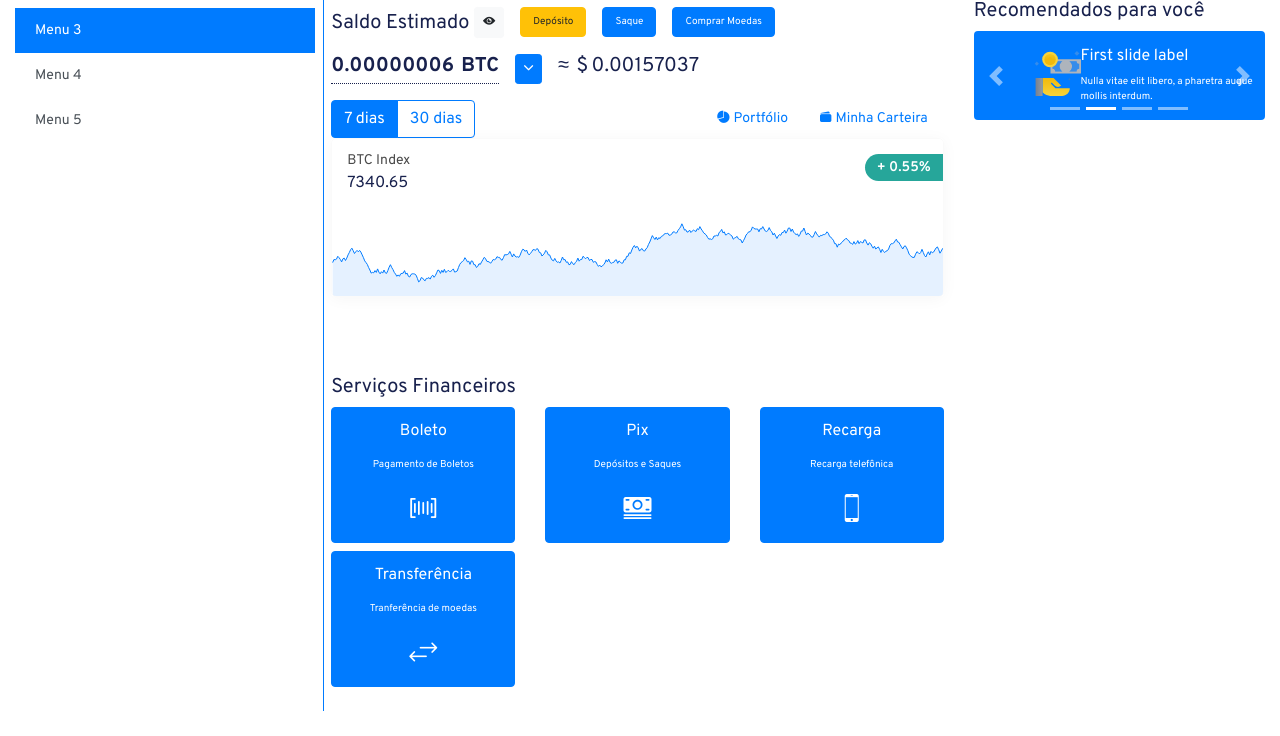
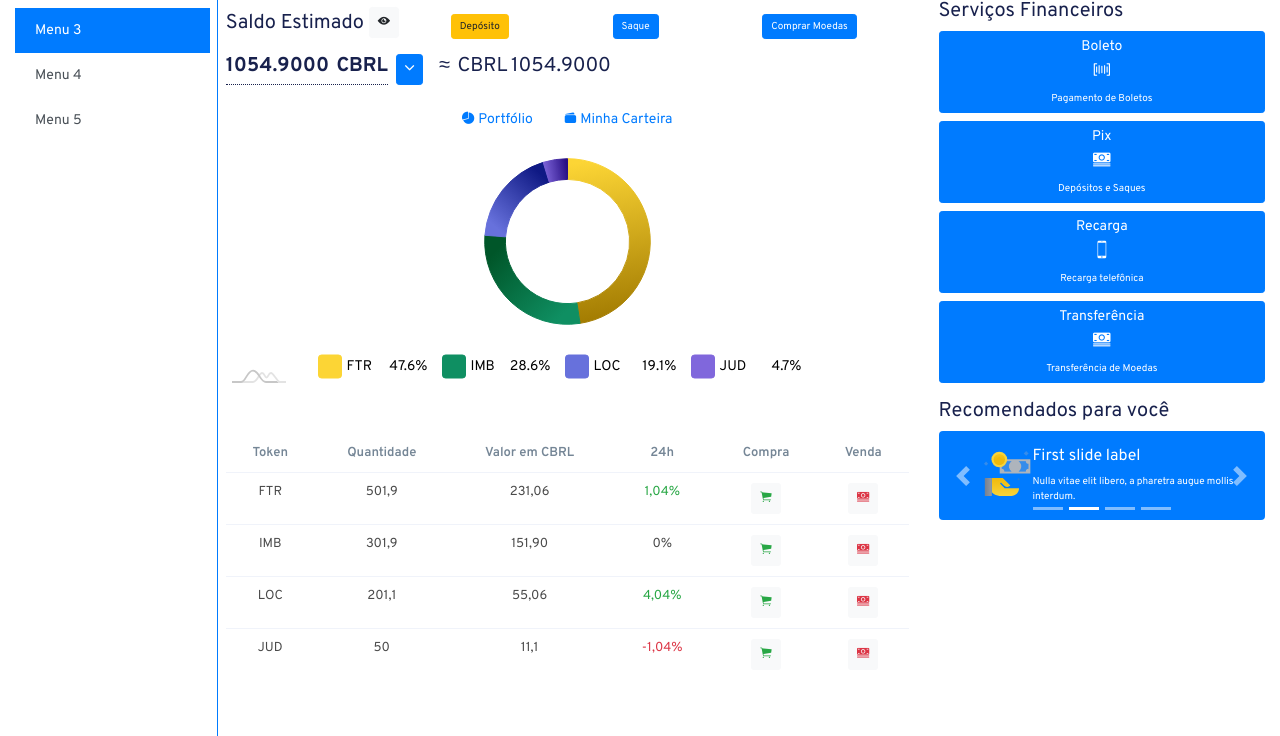
Before and after one commit to juan-silveira/coinage-frontend, a website: page index.html in a window 1280 px wide. Shown: the part 144-880 px from the top of the page. Before the commit the page ends 855 px from the top, so only its background shows below. Drawn offline with Linux system fonts and the light colour scheme; some packages are replaced by stand-ins of ours; a script that the page names is missing.

Commit message:
feat: new portfolio layout

```diff
--- a/assets/css/style.css
+++ b/assets/css/style.css
@@ -2287,7 +2287,7 @@ tbody.ob-heading {
 }
 
 .service_icon {
-  font-size: 32px;
+  font-size: 20px;
 }
 
 .line {
@@ -2300,8 +2300,7 @@ tbody.ob-heading {
 }
 
 .button {
-  height: 30px;
-  margin-left: 1rem;
+  margin: auto;
 }
 
 .hidden{
--- a/assets/js/custom.js
+++ b/assets/js/custom.js
@@ -923,18 +923,18 @@
 
   // Add data
   chart.data = [{
-    "products": "Bitcoin",
+    "products": "FTR",
     "share": 501.9,
     "color": am4core.color("#FCD535")
   }, {
-    "products": "Ethereum",
+    "products": "IMB",
     "share": 301.9,
     "color": am4core.color("#0f8f62")
   }, {
-    "products": "Force Telecom",
+    "products": "LOC",
     "share": 201.1
   }, {
-    "products": "Outros",
+    "products": "JUD",
     "share": 50
   }];
 
@@ -943,7 +943,7 @@
   pieSeries.dataFields.value = "share";
   pieSeries.dataFields.category = "products";
   pieSeries.slices.template.propertyFields.fill = "color";
-  pieSeries.innerRadius = am4core.percent(50);
+  pieSeries.innerRadius = am4core.percent(75);
   pieSeries.ticks.template.disabled = true;
   pieSeries.labels.template.disabled = true;
 
@@ -958,7 +958,7 @@
   pieSeries.slices.template.strokeOpacity = 1;
   pieSeries.slices.template.strokeWidth = 1;
   chart.legend = new am4charts.Legend();
-  chart.legend.position = "right";
+  chart.legend.position = "bottom";
 
   pieSeries.slices.template.events.on("validated", function (event) {
     var gradient = event.target.fillModifier.gradient
@@ -1031,5 +1031,15 @@ const balanceVisibility = () => {
   }
 }
 
+window.addEventListener('load', (event) => {
+  const portfolio = document.querySelector('#portfolio');
+  portfolio.classList.toggle('table-responsive', window.matchMedia('(max-width:500px)').matches);
+});
+
+window.addEventListener('resize', () => {
+  const portfolio = document.querySelector('#portfolio');
+  portfolio.classList.toggle('table-responsive', window.matchMedia('(max-width:500px)').matches);
+});
+
 document.getElementById("sidebar-menu").addEventListener("click", changeActive);
 document.getElementById("visibility-button").addEventListener("click", balanceVisibility);
--- a/index.html
+++ b/index.html
@@ -220,7 +220,7 @@
           <li class="ml-4">Menu 5</li>
         </ul>
       </div>
-      <div class="col-md-3 hidden">
+      <div class="col-md-2 hidden">
         <div class="list-group" id="sidebar-menu">
           <a href="#" class="list-group-item list-group-item-action">Menu 1</a>
           <a href="#" class="list-group-item list-group-item-action">Menu 2</a>
@@ -229,7 +229,7 @@
           <a href="#" class="list-group-item list-group-item-action">Menu 5</a>
         </div>
       </div>
-      <div class="col-md-9">
+      <div class="col-md-10">
         <div class="row">
           <div class="col-12 bg-header">
             <h1 class="mt-3">Home</h1>
@@ -239,18 +239,18 @@
               <div class="col-12 d-flex my-2">
                 <h5 class="theme-color">Saldo Estimado <button class="btn btn-sm btn-light" id="visibility-button"><i
                       class="icon ion-ios-eye" id="eye"></button></i></h5>
-                <a href="" class="btn btn-warning fs-10 button">Depósito</a>
-                <a href="" class="btn btn-primary fs-10 button">Saque</a>
-                <a href="" class="btn btn-primary fs-10 button">Comprar Moedas</a>
+                <a href="" class="btn btn-sm btn-warning fs-10 button">Depósito</a>
+                <a href="" class="btn btn-sm btn-primary fs-10 button">Saque</a>
+                <a href="" class="btn btn-sm btn-primary fs-10 button">Comprar Moedas</a>
               </div>
               <div class="col-12 mb-3" id="balance">
                 <div class="d-flex">
                   <span class="theme-color" id="balance-crypto">
-                    <span class="h5 font-weight-bold" id="balance-number">0.00000006</span>
-                    <span class="ml-1 h5 font-weight-bold" id="balance-symbol">BTC</span>
+                    <span class="h5 font-weight-bold" id="balance-number">1054.9000</span>
+                    <span class="ml-1 h5 font-weight-bold" id="balance-symbol">CBRL</span>
                   </span>
                   <div class="dropdown">
-                    <button class="btn btn-sm btn-primary button" type="button" data-toggle="dropdown"
+                    <button class="btn btn-sm btn-primary ml-2" type="button" data-toggle="dropdown"
                       aria-haspopup="true" aria-expanded="false" id="symbol-down">
                       <i class="icon ion-ios-arrow-down"></i>
                     </button>
@@ -266,8 +266,8 @@
                   <div class="d-flex ml-3">
                     <span class="theme-color">
                       <span class="h5">≈</span>
-                      <span class="h5 ml-1" id="balance-symbol">$</span>
-                      <span class="h5" id="balance-number">0.00157037</span>
+                      <span class="h5 ml-1" id="balance-symbol">CBRL</span>
+                      <span class="h5" id="balance-number">1054.9000</span>
                     </span>
                   </div>
                 </div>
@@ -279,99 +279,66 @@
               </div>
               <div class="col-12 mb-5">
                 <div class="row">
-                  <div class="col-12 d-flex justify-content-between">
-                    <div class="btn-group">
-                      <a href="#" class="btn btn-outline-primary active" aria-current="page">7 dias</a>
-                      <a href="#" class="btn btn-outline-primary">30 dias</a>
-                    </div>
+                  <div class="col-12 d-flex justify-content-center">
                     <ul class="nav">
                       <li class="nav-item">
-                        <a class="nav-link" aria-current="page" href="#" data-toggle="modal"
-                          data-target="#exampleModal"><i class="icon ion-ios-pie mr-1"></i>Portfólio</a>
+                        <a class="nav-link" href="#"><i class="icon ion-ios-pie mr-1"></i>Portfólio</a>
                       </li>
                       <li class="nav-item">
                         <a class="nav-link" href="#"><i class="icon ion-ios-wallet mr-1"></i>Minha Carteira</a>
                       </li>
                     </ul>
-
-                    <!-- Modal -->
-                    <div class="modal fade" id="exampleModal" tabindex="-1" role="dialog"
-                      aria-labelledby="exampleModalLabel" aria-hidden="true">
-                      <div class="modal-dialog modal-dialog-centered modal-dialog-scrollable" role="document">
-                        <div class="modal-content">
-                          <div class="modal-header">
-                            <h5 class="modal-title" id="exampleModalLabel"><i class="icon ion-ios-pie mr-1"></i>Portfólio</h5>
-                            <button type="button" class="close" data-dismiss="modal" aria-label="Close">
-                              <span aria-hidden="true">&times;</span>
-                            </button>
-                          </div>
-                          <div class="modal-body">
-                            <div class="mb-5" id="chartdiv"></div>
-                            <div class="">
-                              <h5 class="mb-2 text-center">Abrir Portfólio</h5>
-                              <div class="row justify-content-center">
-                                <div class="com-12">
-                                  <div class="btn-group" role="group" aria-label="Basic example">
-                                    <button type="button" class="btn btn-sm btn-outline-primary">Bitcoin</button>
-                                    <button type="button" class="btn btn-sm btn-outline-primary">Ethereum</button>
-                                    <button type="button" class="btn btn-sm btn-outline-primary">Force Telecom</button>
-                                    <button type="button" class="btn btn-sm btn-outline-primary">Outros</button>
-                                  </div>
-
-                                </div>
-                              </div>
-                            </div>
-                          </div>
-                          <div class="modal-footer">
-                            <button type="button" class="btn btn-secondary" data-dismiss="modal">Fechar</button>
-                          </div>
-                        </div>
-                      </div>
-                    </div>
-
                   </div>
-                </div>
-                <div class="markets-container" id="chart-container">
-                  <div class="markets-content">
-                    <h2>BTC Index</h2>
-                    <p>7340.65</p>
-                    <span class="green"> + 0.55%</span>
+                  <div class="col-12">
+                    <div class="mb-5" id="chartdiv"></div>
                   </div>
-                  <div class="markets-chart">
-                    <div id="marketsChartBtcLight"></div>
-                  </div>
-                </div>
-              </div>
-              <div class="col-12">
-                <h5 class="theme-color">Serviços Financeiros</h5>
-                <div class="row my-2">
-                  <div class="col-sm-6 col-md-4 mb-2">
-                    <a href="" class="btn btn-primary w-100">
-                      <p class="h6 mt-2">Boleto</p>
-                      <p class="fs-10 mt-3">Pagamento de Boletos</p>
-                      <i class="icon ion-ios-barcode service_icon"></i>
-                    </a>
-                  </div>
-                  <div class="col-sm-6 col-md-4 mb-2">
-                    <a href="" class="btn btn-primary w-100">
-                      <p class="h6 mt-2">Pix</p>
-                      <p class="fs-10 mt-3">Depósitos e Saques</p>
-                      <i class="icon ion-ios-cash service_icon"></i>
-                    </a>
-                  </div>
-                  <div class="col-sm-6 col-md-4 mb-2">
-                    <a href="" class="btn btn-primary w-100">
-                      <p class="h6 mt-2">Recarga</p>
-                      <p class="fs-10 mt-3">Recarga telefônica</p>
-                      <i class="icon ion-ios-phone-portrait service_icon"></i>
-                    </a>
-                  </div>
-                  <div class="col-sm-6 col-md-4 mb-2">
-                    <a href="" class="btn btn-primary w-100">
-                      <p class="h6 mt-2">Transferência</p>
-                      <p class="fs-10 mt-3">Tranferência de moedas</p>
-                      <i class="icon ion-ios-swap service_icon"></i>
-                    </a>
+                  <div class="col-12">
+                    <table class="table" id="portfolio">
+                      <thead class="text-center">
+                        <tr>
+                          <th>Token</th>
+                          <th>Quantidade</th>
+                          <th>Valor em CBRL</th>
+                          <th>24h</th>
+                          <th>Compra</th>
+                          <th>Venda</th>
+                        </tr>
+                      </thead>
+                      <tbody class="text-center">
+                        <tr>
+                          <td>FTR</td>
+                          <td>501,9</td>
+                          <td>231,06</td>
+                          <td class="text-success">1,04%</td>
+                          <td><a href="#" class="btn btn-sm bg-light"><i class="icon ion-ios-cart text-success"></i></a></td>
+                          <td><a href="#" class="btn btn-sm bg-light"><i class="icon ion-ios-cash text-danger"></i></a></td>
+                        </tr>
+                        <tr>
+                          <td>IMB</td>
+                          <td>301,9</td>
+                          <td>151,90</td>
+                          <td class="">0%</td>
+                          <td><a href="" class="btn btn-sm bg-light"><i class="icon ion-ios-cart text-success"></i></a></td>
+                          <td><a href="" class="btn btn-sm bg-light"><i class="icon ion-ios-cash text-danger"></i></a></td>
+                        </tr>
+                        <tr>
+                          <td>LOC</td>
+                          <td>201,1</td>
+                          <td>55,06</td>
+                          <td class="text-success">4,04%</td>
+                          <td><a href="" class="btn btn-sm bg-light"><i class="icon ion-ios-cart text-success"></i></a></td>
+                          <td><a href="" class="btn btn-sm bg-light"><i class="icon ion-ios-cash text-danger"></i></a></td>
+                        </tr>
+                        <tr>
+                          <td>JUD</td>
+                          <td>50</td>
+                          <td>11,1</td>
+                          <td class="text-danger">-1,04%</td>
+                          <td><a href="" class="btn btn-sm bg-light"><i class="icon ion-ios-cart text-success"></i></a></td>
+                          <td><a href="" class="btn btn-sm bg-light"><i class="icon ion-ios-cash text-danger"></i></a></td>
+                        </tr>
+                      </tbody>
+                    </table>
                   </div>
                 </div>
               </div>
@@ -379,6 +346,39 @@
           </div>
           <div class="col-lg-4">
             <div class="row my-2">
+              <div class="col-12">
+                <h5 class="theme-color">Serviços Financeiros</h5>
+                <div class="row my-2 justify-content-center">
+                  <div class="col-6 col-lg-12 mb-2">
+                    <a href="" class="btn btn-sm btn-primary w-100">
+                      <span class="d-block">Boleto</span>
+                      <span class="d-block"><i class="icon ion-ios-barcode service_icon"></i></span>
+                      <span class="fs-10">Pagamento de Boletos</span>
+                    </a>
+                  </div>
+                  <div class="col-6 col-lg-12 mb-2">
+                    <a href="" class="btn btn-sm btn-primary w-100">
+                      <span class="d-block">Pix</span>
+                      <span class="d-block"><i class="icon ion-ios-cash service_icon"></i></span>
+                      <span class="fs-10">Depósitos e Saques</span>
+                    </a>
+                  </div>
+                  <div class="col-6 col-lg-12 mb-2">
+                    <a href="" class="btn btn-sm btn-primary w-100">
+                      <span class="d-block">Recarga</span>
+                      <span class="d-block"><i class="icon ion-ios-phone-portrait service_icon"></i></span>
+                      <span class="fs-10">Recarga telefônica</span>
+                    </a>
+                  </div>
+                  <div class="col-6 col-lg-12 mb-2">
+                    <a href="" class="btn btn-sm btn-primary w-100">
+                      <span class="d-block">Transferência</span>
+                      <span class="d-block"><i class="icon ion-ios-cash service_icon"></i></span>
+                      <span class="fs-10">Transferência de Moedas</span>
+                    </a>
+                  </div>
+                </div>
+              </div>
               <div class="col">
                 <h5 class="theme-color">Recomendados para você</h5>
                 <div id="carouselExampleCaptions" class="carousel slide" data-ride="carousel">
@@ -463,15 +463,9 @@
     <script src="assets/js/jquery-3.4.1.min.js"></script>
     <script src="assets/js/popper.min.js"></script>
     <script src="assets/js/bootstrap.min.js"></script>
-    <script src="assets/js/jquery.mCustomScrollbar.js"></script>
     <script src="assets/js/amcharts-core.min.js"></script>
     <script src="assets/js/amcharts.min.js"></script>
     <script src="assets/js/custom.js"></script>
-    <script>
-      $('tbody, .market-news ul').mCustomScrollbar({
-        theme: 'minimal',
-      });
-    </script>
 </body>
 
 </html>
```
Also changed, not shown: teste.html (added, +53 -0 lines).
